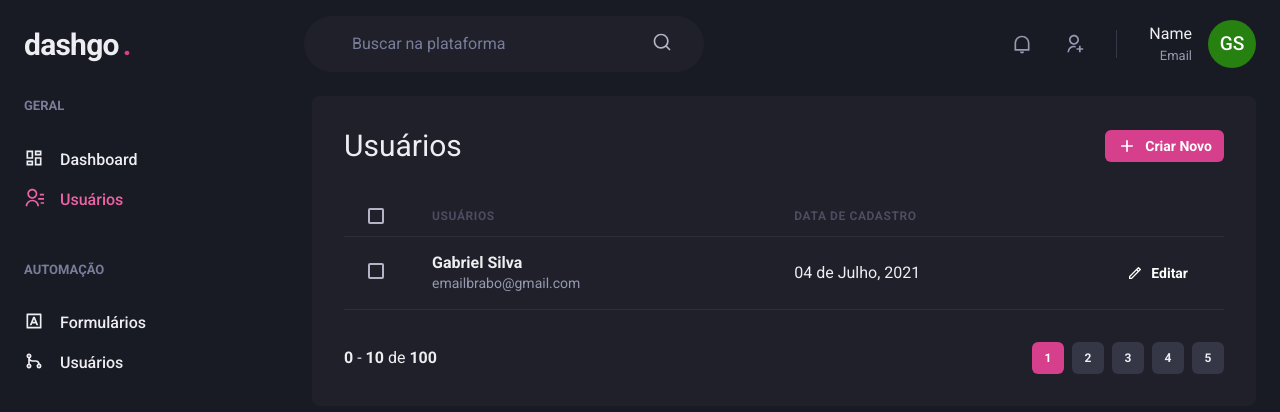
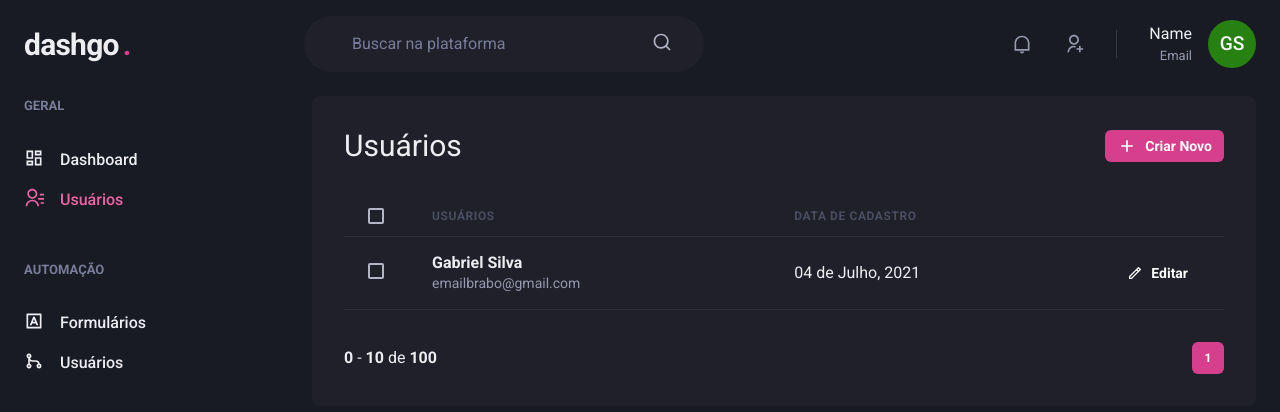
Before and after one commit to devzgabriel/dashgo, a Next.js app: page /users in a window 1280 px wide. Shown: the top 412 px of the page. Built offline with nearby package versions, Linux system fonts and the light colour scheme.

Commit message:
setup moment

```diff
--- a/package.json
+++ b/package.json
@@ -15,6 +15,8 @@
     "@emotion/styled": "^11.3.0",
     "@hookform/resolvers": "^2.7.1",
     "apexcharts": "^3.27.2",
+    "axios": "^0.24.0",
+    "faker": "^5.5.3",
     "framer-motion": "^4.1.17",
     "next": "11.0.1",
     "react": "17.0.2",
@@ -25,10 +27,12 @@
     "yup": "^0.32.9"
   },
   "devDependencies": {
+    "@types/faker": "^5.5.9",
     "@types/node": "^16.0.1",
     "@types/react": "^17.0.14",
     "eslint": "7.30.0",
     "eslint-config-next": "11.0.1",
+    "miragejs": "^0.1.42",
     "typescript": "^4.3.5"
   }
 }
--- a/src/components/Pagination/PaginationItem.tsx
+++ b/src/components/Pagination/PaginationItem.tsx
@@ -3,11 +3,13 @@ import { Button } from '@chakra-ui/react'
 interface PaginationItemProps {
   number: number
   isCurrent?: boolean
+  onClick: (number: number) => void
 }
 
 export function PaginationItem({
   isCurrent = false,
   number,
+  onClick,
 }: PaginationItemProps) {
   if (isCurrent) {
     return (
@@ -36,6 +38,7 @@ export function PaginationItem({
       _hover={{
         bg: 'gray.500',
       }}
+      onClick={() => onClick(number)}
     >
       {number}
     </Button>
--- a/src/components/Pagination/index.tsx
+++ b/src/components/Pagination/index.tsx
@@ -1,7 +1,42 @@
-import { Box, Button, Stack } from '@chakra-ui/react'
+import { Box, Button, Stack, Text } from '@chakra-ui/react'
 import { PaginationItem } from './PaginationItem'
 
-export function Pagination() {
+type PaginationProps = {
+  totalCountOfRegisters: number
+  registersPerPage?: number
+  currentPage?: number
+  onChange: (page: number) => void
+}
+
+const SIBLINGS_COUNT = 1
+
+function generatePagesArray(from: number, to: number) {
+  return [...new Array(to - from)]
+    .map((_, index) => from + index + 1)
+    .filter((page) => page > 0)
+}
+
+export function Pagination({
+  totalCountOfRegisters,
+  registersPerPage = 10,
+  currentPage = 1,
+  onChange,
+}: PaginationProps) {
+  const lastPage = Math.floor(totalCountOfRegisters / registersPerPage)
+
+  const previousPages =
+    currentPage > 1
+      ? generatePagesArray(currentPage - 1 - SIBLINGS_COUNT, currentPage - 1)
+      : []
+
+  const nextPages =
+    currentPage < lastPage
+      ? generatePagesArray(
+          currentPage,
+          Math.min(currentPage + SIBLINGS_COUNT, lastPage)
+        )
+      : []
+
   return (
     <Stack
       direction={['column', 'row']}
@@ -14,11 +49,39 @@ export function Pagination() {
         <strong> 0 </strong> - <strong> 10 </strong> de <strong> 100 </strong>
       </Box>
       <Stack direction='row' spacing='2'>
-        <PaginationItem number={1} isCurrent />
-        <PaginationItem number={2} />
-        <PaginationItem number={3} />
-        <PaginationItem number={4} />
-        <PaginationItem number={5} />
+        {currentPage > 1 + SIBLINGS_COUNT && (
+          <>
+            <PaginationItem onClick={onChange} number={1} />
+            {currentPage > 2 + SIBLINGS_COUNT && (
+              <Text color='gray.300' width='8' textAlign='center'>
+                ...
+              </Text>
+            )}
+          </>
+        )}
+
+        {previousPages.length > 0 &&
+          previousPages.map((page) => (
+            <PaginationItem onClick={onChange} key={page} number={page} />
+          ))}
+
+        <PaginationItem onClick={onChange} number={currentPage} isCurrent />
+
+        {nextPages.length > 0 &&
+          nextPages.map((page) => (
+            <PaginationItem onClick={onChange} key={page} number={page} />
+          ))}
+
+        {currentPage + SIBLINGS_COUNT < lastPage && (
+          <>
+            {currentPage + SIBLINGS_COUNT + 1 < lastPage && (
+              <Text color='gray.300' width='8' textAlign='center'>
+                ...
+              </Text>
+            )}
+            <PaginationItem onClick={onChange} number={lastPage} />
+          </>
+        )}
       </Stack>
     </Stack>
   )
--- /dev/null
+++ b/src/services/api.ts
@@ -0,0 +1,5 @@
+import axios from 'axios'
+
+export const api = axios.create({
+  baseURL: 'http://localhost:3000/api',
+})
```
Also changed, not shown: 1 other file (tests, documents, lock files or other folders).
